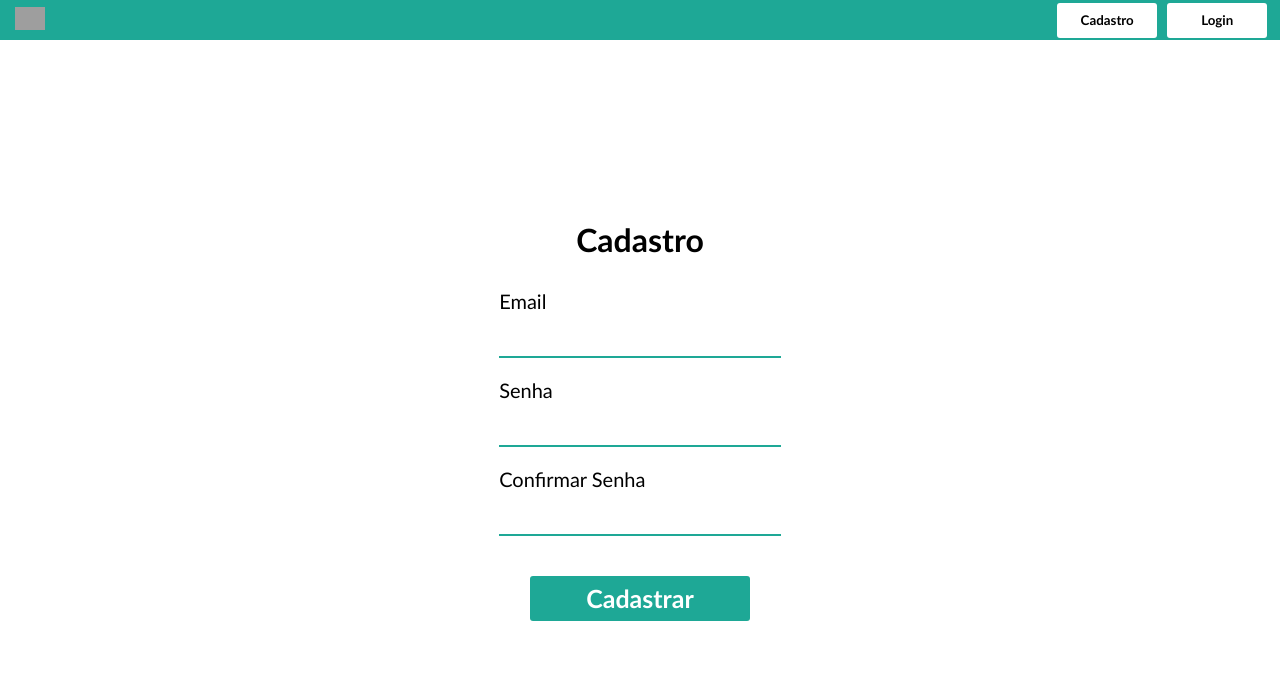
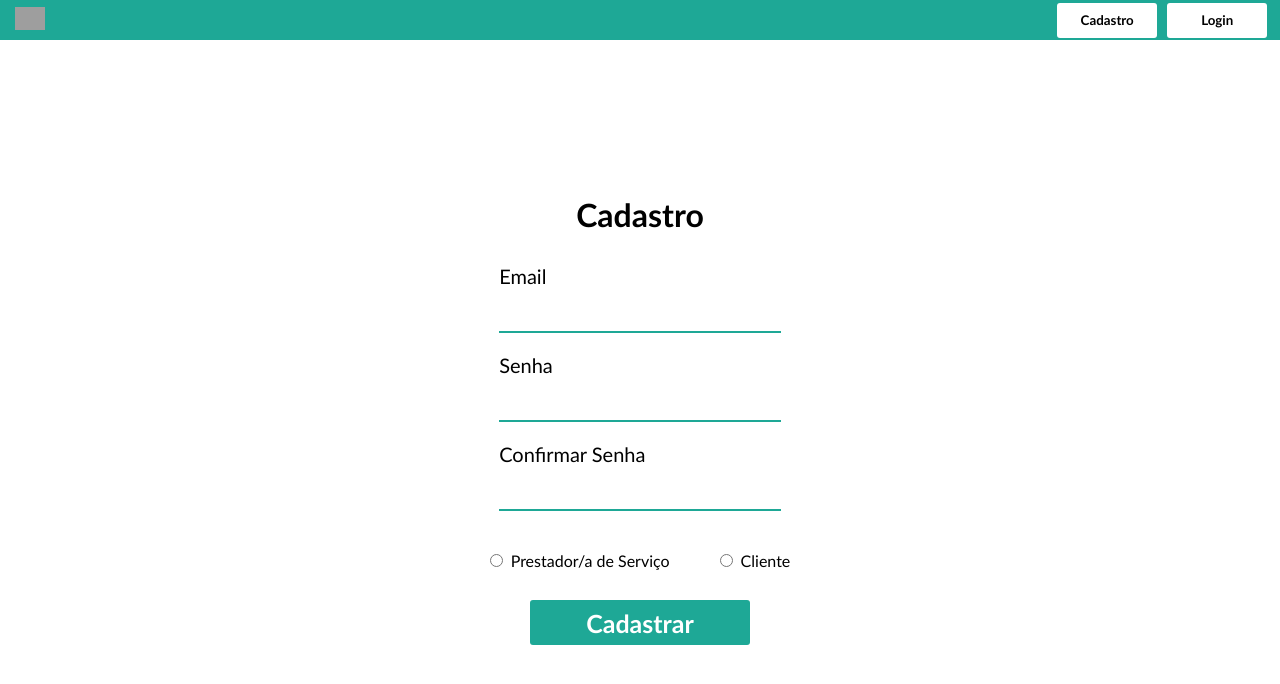
Before and after one commit to OracleThe61/senaiSALimpeza, a React (Vite) app: page / in a window 1280 px wide. Both pictures are taken after a click on the button "Cadastro". Shown: the top 684 px of the page. Built offline with nearby package versions, Linux system fonts and the light colour scheme; grey boxes are pictures that could not be loaded.

Commit message:
atualização de inputs cadastro

```diff
--- a/src/pages/Cadastro.css
+++ b/src/pages/Cadastro.css
@@ -59,3 +59,14 @@ input:focus {
 .label-emailCad, .label-senhaCad, .label-coSenhaCad {
     font-size: 20px;
 }
+
+.inputs-tipo-conta{
+    display: flex;
+    align-items: center;
+    justify-content: center;
+    gap: 50px;
+}
+
+.cliente, .prestador-servico {
+    margin-right: 8px;
+}
--- a/src/pages/Cadastro.jsx
+++ b/src/pages/Cadastro.jsx
@@ -1,22 +1,28 @@
-import React, { useState } from 'react'
+import React, { useState, useEffect  } from 'react'
 import './Cadastro.css'
 
 function Cadastro() {
     const [email, setEmail] = useState('')
     const [senha, setSenha] = useState('')
     const [vaSenha, setVaSenha] = useState('')
+    const [tipoConta, setTipoConta] = useState('Cliente')
     const [usuarios, setUsuarios] = useState([])
+
+    useEffect(() => console.log(tipoConta), [tipoConta])
+
+    useEffect(() => console.log(usuarios), [usuarios])
 
     function cadastro() {
         if (!email || !senha || !vaSenha) {
             alert("Preencha todos os campos")
-        }else if(senha != vaSenha) {
+        } else if (senha != vaSenha) {
             alert("A Senhas não conferem")
-        }else {
+        } else{
             const novoUsuario = {
                 id: Date.now(),
                 email: email,
-                senha: senha
+                senha: senha,
+                tipo_conta: tipoConta
             }
 
             setUsuarios([novoUsuario, ...usuarios])
@@ -25,6 +31,8 @@ function Cadastro() {
             setSenha('')
             setVaSenha('')
         }
+
+
 
 
     }
@@ -41,16 +49,30 @@ function Cadastro() {
             <div className='inputs-cadastro'>
 
                 <label htmlFor="input-email" className='label-emailCad'>Email</label>
-            <input type="text" className='input-email'  value={email} onChange={(event) => setEmail(event.target.value)}/>
+                <input type="text" className='input-email' value={email} onChange={(event) => setEmail(event.target.value)} />
 
                 <label htmlFor="input-senha" className='label-senhaCad'>Senha</label>
-            <input type="password" className='input-senha'  value={senha} onChange={(event) => setSenha(event.target.value)}/>
+                <input type="password" className='input-senha' value={senha} onChange={(event) => setSenha(event.target.value)} />
 
                 <label htmlFor="input-coSenha" className='label-coSenhaCad'>Confirmar Senha</label>
-            <input type="password"  className='input-coSenha'  value={vaSenha} onChange={(event) => setVaSenha(event.target.value)}/>
+                <input type="password" className='input-coSenha' value={vaSenha} onChange={(event) => setVaSenha(event.target.value)} />
+
             </div>
 
 
+            <div className='inputs-tipo-conta'>
+                <div className='input-tipo-prestadorSe'>
+                    <input type="radio" id='prestador-servico' className='prestador-servico' value='prestador-servico' onChange={(event) => setTipoConta(event.target.value)} name='escolha' checked={tipoConta === 'prestador-servico'} />
+                    <label htmlFor="prestador-servico">Prestador/a de Serviço</label>
+                </div>
+
+                <div className='input-tipo-cliente'>
+                    <input type="radio" id='cliente' className='cliente' name='escolha' value='cliente' onChange={(event) => setTipoConta(event.target.value)} checked={tipoConta === 'cliente'} />
+                    <label htmlFor="cliente">Cliente</label>
+                </div>
+
+
+            </div>
 
             <div>
                 <button onClick={cadastro} className='botao-cadastro'>Cadastrar</button>
```
Lines whose indentation alone changed are shown as unchanged.
